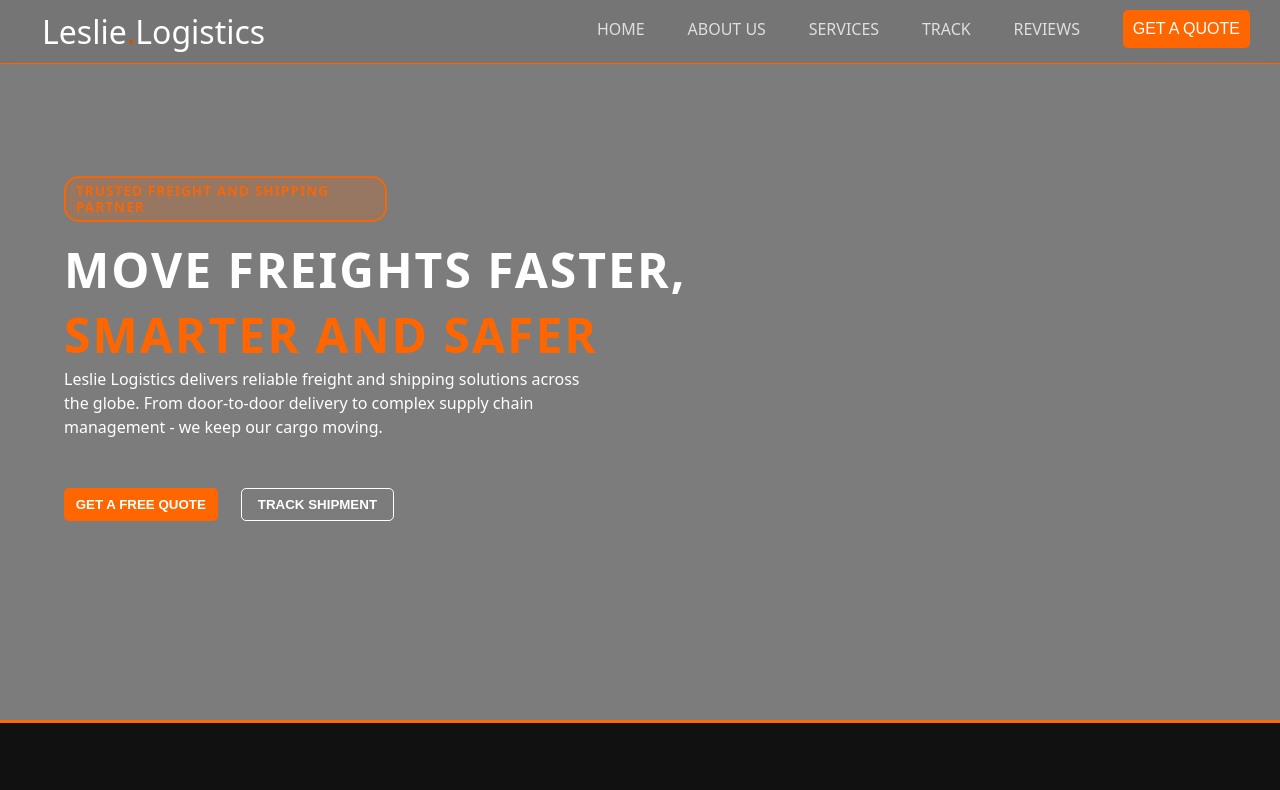
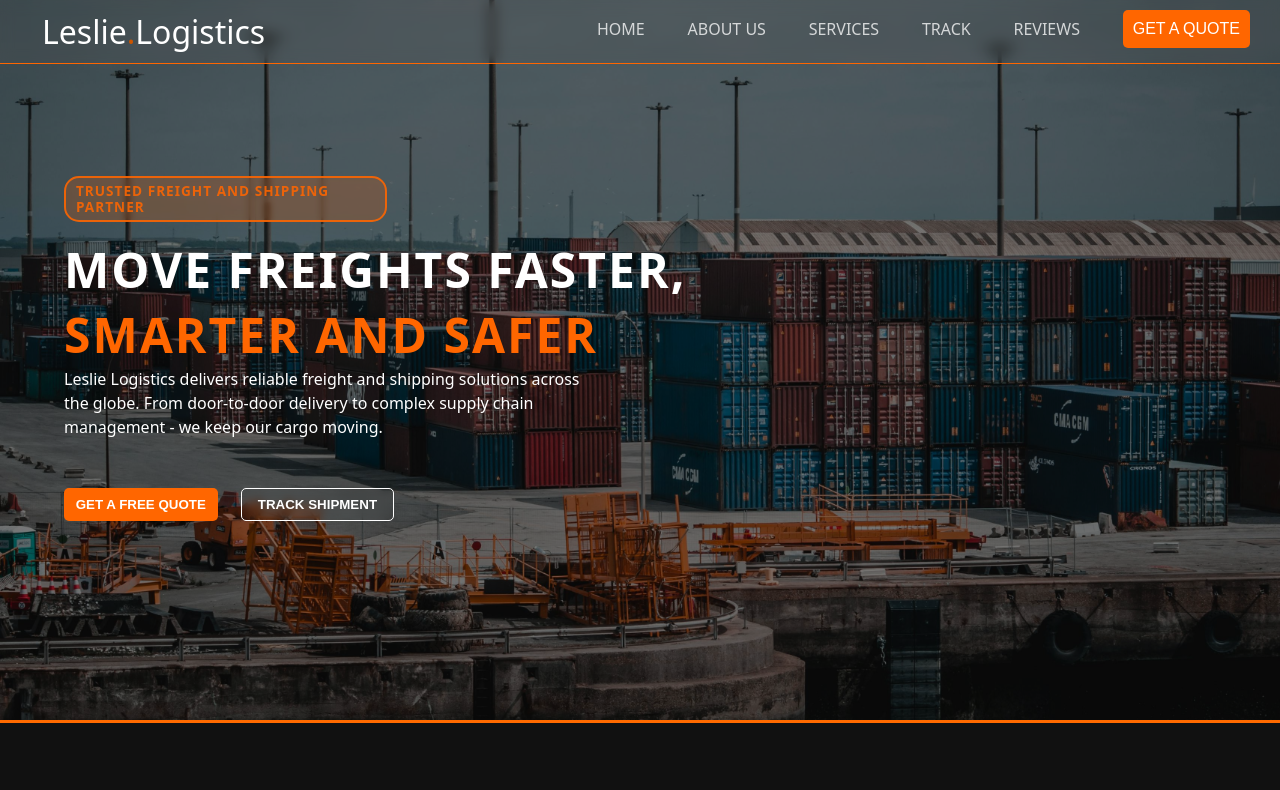
Before and after one commit to VeeLeslie008/LOGISTICS, a plain HTML site: page index.html in a window 1280 px wide. Shown: the top 790 px of the page. Drawn offline with nearby package versions, Linux system fonts and the light colour scheme; the site is published under a folder, as on GitHub Pages, so addresses that start at the root find nothing.

Commit message:
style: update hero image styling in css

```diff
--- a/CSS/style.css
+++ b/CSS/style.css
@@ -83,7 +83,7 @@ header button{
 
 section#home{
     height: 90vh;
-    background: url(/IMG/pexels-samuel-wolfl-628277-1427541.jpg);
+    background: url(../IMG/pexels-samuel-wolfl-628277-1427541.jpg);
     background-position: bottom;
     background-size: cover;
     background-repeat: no-repeat;
```
